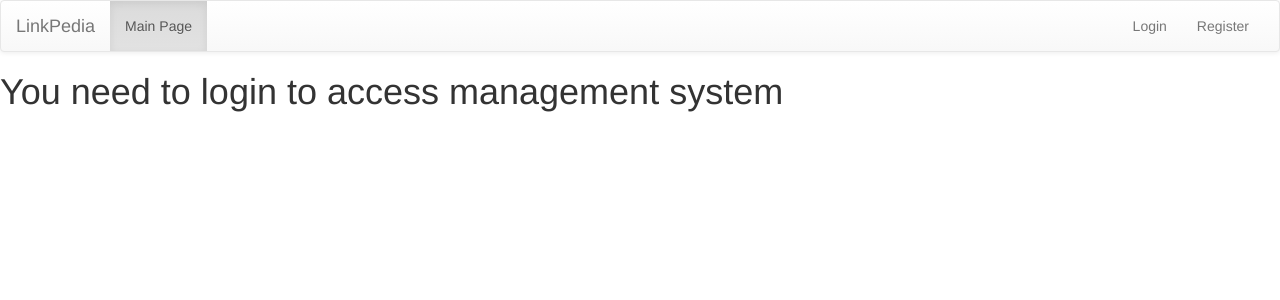
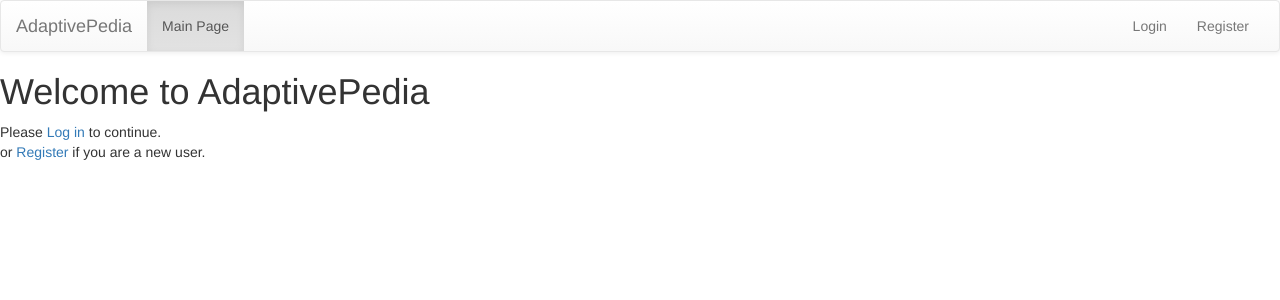
Before and after one commit to YuzhouPeng/CS7IS5-Adaptive-Application, a Django app: page /home/ in a window 1280 px wide. Shown: the top 300 px of the page. Run offline with Django 3.2, Linux system fonts and the light colour scheme; some libraries are stand-ins or nearby versions.

Commit message:
app changes v2 -- merged user profile, bug fixes on model updates

```diff
--- a/adaptive_dashboard/models.py
+++ b/adaptive_dashboard/models.py
@@ -18,6 +18,8 @@ class User(models.Model):
     email = models.CharField(max_length=128)
     sex = models.CharField(max_length=32, choices=gender, default='Male')
     create_time = models.DateTimeField(auto_now_add=True)
+    last_visited_page = models.IntegerField(default=1)
+    new_user = models.IntegerField(default=1)
 
     def __str__(self):
         return self.name
--- a/adaptive_dashboard/templates/base.html
+++ b/adaptive_dashboard/templates/base.html
@@ -33,7 +33,7 @@
                 <span class="icon-bar"></span>
                 <span class="icon-bar"></span>
             </button>
-            <a class="navbar-brand" href="#">LinkPedia</a>
+            <a class="navbar-brand" href="/index/">AdaptivePedia</a>
         </div>
 
         <!-- Collect the nav links, forms, and other content for toggling -->
--- a/adaptive_dashboard/templates/index.html
+++ b/adaptive_dashboard/templates/index.html
@@ -10,9 +10,13 @@
     {% block title %}Main Page{% endblock %}
     {% block content %}
         {% if request.session.is_login %}
-            <h1>Welcome back,{{ request.session.user_name }}</h1>
+            <h1>Welcome back, {{ request.session.user_name }} </h1> <br>
+            <a id="continue-browsing" href={{ request.session.current_page }}>
+                <button id="btn1">continue browsing</button>
+            </a>
         {% else %}
-            <h1>You need to login to access management system</h1>
+            <h1>Welcome to AdaptivePedia </h1> Please <a href="/login/">Log in</a> to continue. <br> or
+            <a href="/register/">Register</a> if you are a new user.
         {% endif %}
     {% endblock %}
 
--- a/adaptive_dashboard/templates/wiki-page.html
+++ b/adaptive_dashboard/templates/wiki-page.html
@@ -24,8 +24,10 @@
             <br>
             <div class=" page-button">
                 <div id="show-num"></div>
+                <button id="btnfirst" value="LastPage">First Page</button>
                 <button id="btn1" value="LastPage">Previous Page</button>
                 <button id="btn2" value="NextPage">Next Page</button>
+                <button id="btnlast" value="NextPage">Last Page</button>
             </div>
             <script type="text/javascript">
                 var page = {{ page|safe }};
--- a/adaptive_dashboard/views.py
+++ b/adaptive_dashboard/views.py
@@ -82,10 +82,15 @@ def page_change(request):
             user_topic.save()
 
         new_page_id = int(request.GET.get('new-page', None))
+        user = models.User.objects.get(id = user_id)
+        user.last_visited_page = new_page_id
+        user.save()
+        request.session['current_page'] = '/wikipage/' + str(new_page_id)
         new_page_topic_id = models.Page.objects.get(id=new_page_id).topics_id
 
         new_user_topic = models.UserTopic.objects.get(topic_id=new_page_topic_id, user_id=user_id)
         new_user_topic.model_updated = 0
+        new_user_topic.last_page_count = 0
         new_user_topic.save()
 
         return HttpResponse(json.dumps({"status": "page change event noted."}))
@@ -143,7 +148,6 @@ def wikipage(request, pageid):
 
 
 def dashboard(request):
-    print("INSIDE DASHBOARD")
     if request.method == "POST":
         # register_form = form.Dashboard(request.POST)
         topics = request.POST.getlist('someSwitchOption001')
@@ -166,7 +170,8 @@ def dashboard(request):
                     user_topic.last_page_id_of_topic = 0
                     user_topic.save()
 
-            return redirect('/wikipage/1/')
+            return redirect(request.session['current_page'])
+            # return redirect('/wikipage/1/')
 
     return render(request, 'dashboard.html')
 
@@ -246,9 +251,18 @@ def login(request):
                 if user.password == hash_code(password):
                     request.session['is_login'] = True
                     request.session['user_id'] = user.id
-                    request.session['user_name'] = user.name
+                    request.session['user_name'] = user.name.capitalize()
                     request.session['user_page_id'] = 1
-                    return redirect('/dashboard/')
+                    request.session['current_page'] = '/wikipage/' + str(user.last_visited_page)
+                    if user.new_user == 1:
+                        user.new_user = 0
+                        user.save()
+                        return redirect('/dashboard/')
+                    else:
+                        request.session['current_page'] = '/wikipage/' + str(user.last_visited_page)
+                        return redirect('/index/')
+                        # ret_page = '/wikipage/' + str(user.last_visited_page)
+                        # return redirect(ret_page)
                     # return redirect('/wikipage/1')
                 else:
                     message = "Password incorrect"
```
Also changed, not shown: adaptive_dashboard/static/css/style.css (+8 -1 lines), adaptive_dashboard/static/js/main.js (+17 -1 lines).
